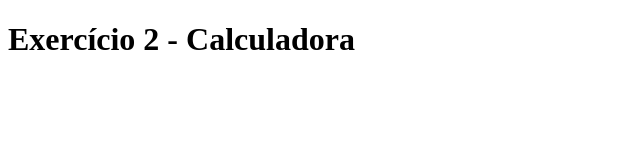
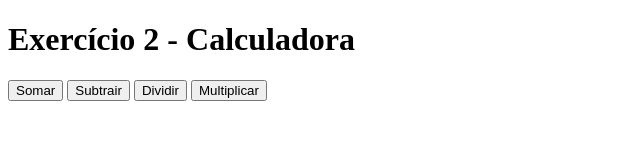
Before and after one commit to raquelramos3/PORTIFOLIO, a plain HTML site: page exercício2/exercicio2.html in a window 1280 px wide. Shown: the whole page, without its empty margins (0-640 px from the left). Drawn offline with Linux system fonts and the light colour scheme.

Commit message:
operações mat

```diff
--- a/exercício2/exercicio2.html
+++ b/exercício2/exercicio2.html
@@ -8,6 +8,11 @@
 <body>
     <h1>Exercício 2 - Calculadora</h1>
 
+    <button onclick="somar()">Somar</button>
+    <button onclick="subtrair()">Subtrair</button>
+    <button onclick="dividir()">Dividir</button>
+    <button onclick="multiplicar()">Multiplicar</button>
+
     <script src="script2.js"></script>
 </body>
 </html>
--- a/exercício2/script2.js
+++ b/exercício2/script2.js
@@ -0,0 +1,35 @@
+function somar(){
+    let num1 = Number(window.prompt("Digite aqui o primeiro número:"));
+    let num2 = Number(window.prompt("Digite o segundo número:"));
+
+    let resultado = num1 + num2;
+
+    alert("O resultado é " + resultado + ".");
+}
+
+function subtrair(){
+    let num1 = Number(window.prompt("Digite aqui o primeiro número:"));
+    let num2 = Number(window.prompt("Digite o segundo número:"));
+
+    let resultado = num1 - num2;
+
+    alert("O resultado é " + resultado + ".");
+}
+
+function dividir(){
+    let num1 = Number(window.prompt("Digite aqui o primeiro número:"));
+    let num2 = Number(window.prompt("Digite o segundo número:"));
+
+    let resultado = num1/num2;
+
+    alert("O resultado é " + resultado + ".");
+}
+
+function multiplicar(){
+    let num1 = Number(window.prompt("Digite aqui o primeiro número:"));
+    let num2 = Number(window.prompt("Digite o segundo número:"));
+
+    let resultado = num1 * num2;
+
+    alert("O resultado é " + resultado + ".");
+}
```
